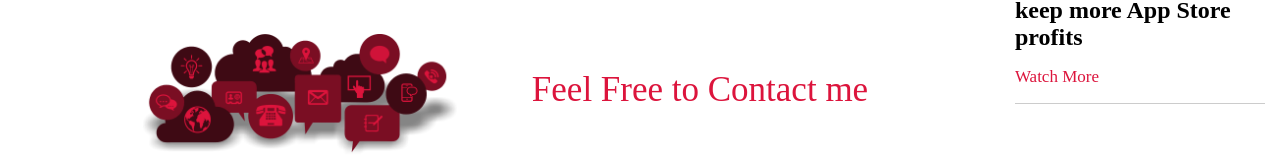
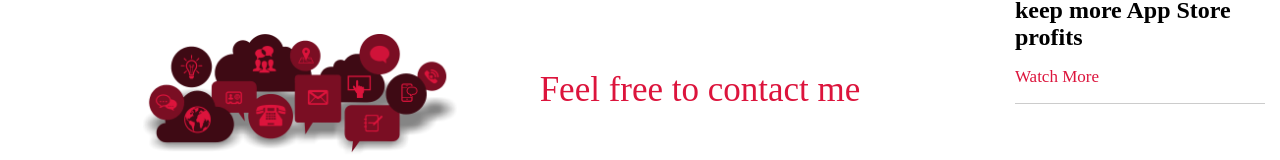
Before and after one commit to ElitaRe/PersonalWebsite3, a plain HTML site: page contact.html in a window 1280 px wide. Shown: the part 772-932 px from the top of the page. Drawn offline with Linux system fonts and the light colour scheme.

Commit message:
contacti

```diff
--- a/contact.html
+++ b/contact.html
@@ -91,7 +91,7 @@
           <img src="images/cm2.png" alt="">
         </div>
         <div class="text">
-          <h1>Feel Free to Contact me</h1>
+          <h1>Feel free to contact me</h1>
         </div>
       </div>
     </section>
```
